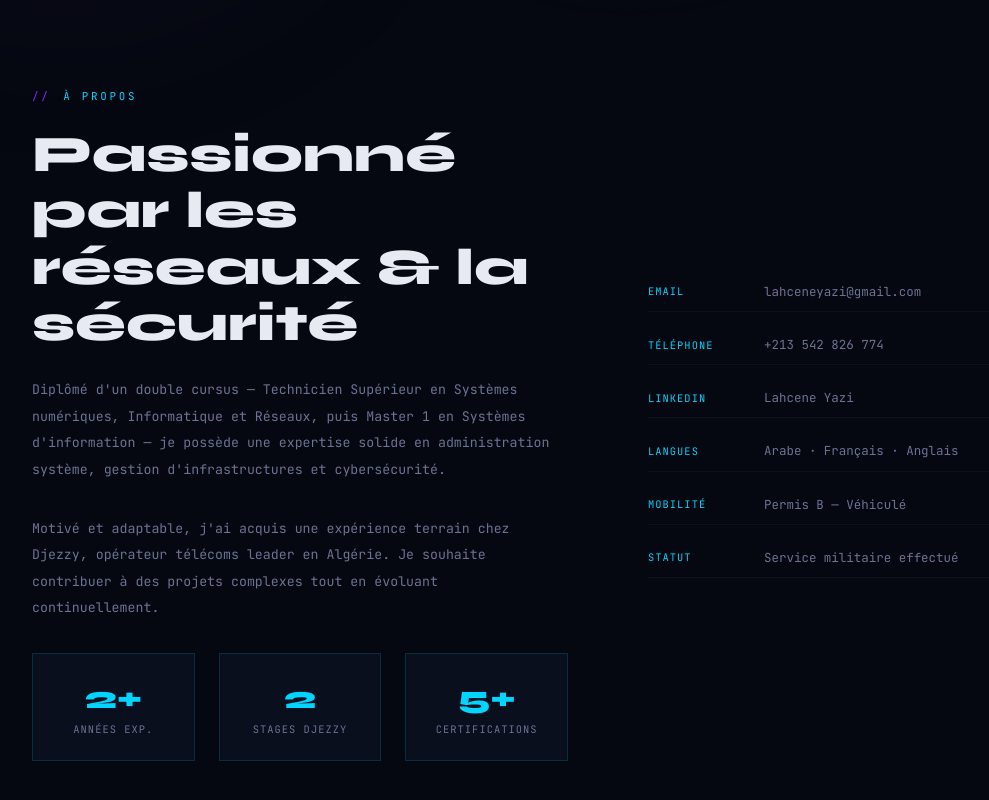
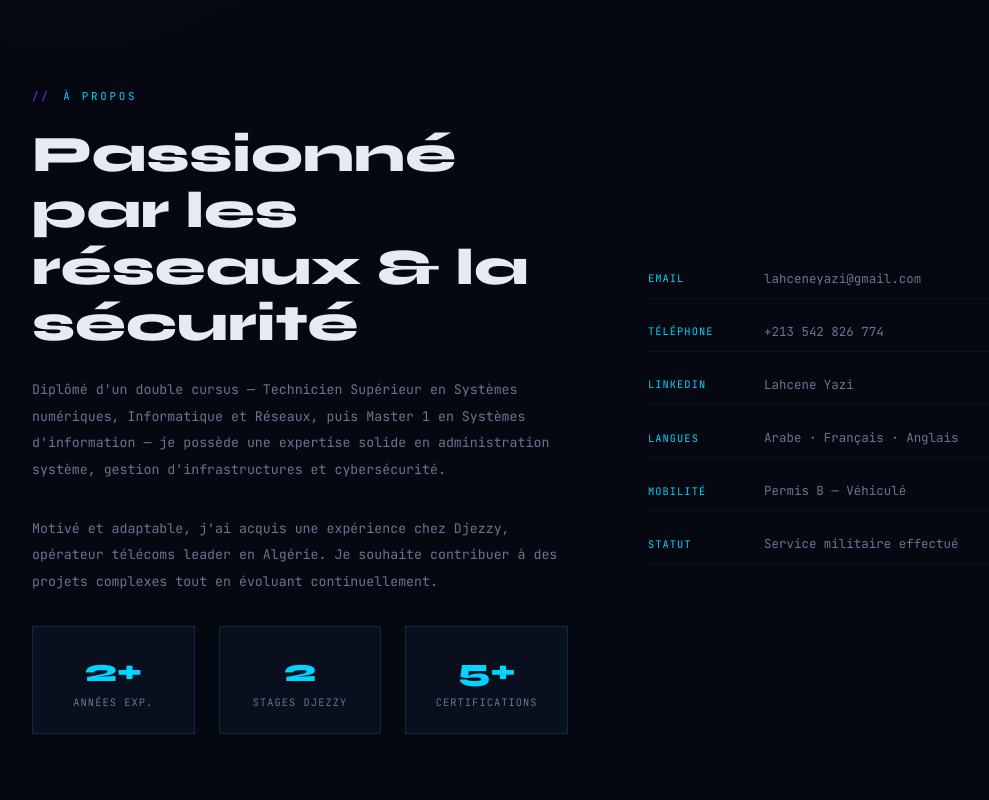
Before and after one commit to lahceneyazi/lahceneyazi.github.io, a plain HTML site: page index.html in a window 1280 px wide. Shown: the part 840-1640 px from the top of the page, without its empty margins (32-1021 px from the left). Drawn offline with Linux system fonts and the light colour scheme.

Commit message:
index.html

```diff
--- a/index.html
+++ b/index.html
@@ -754,7 +754,7 @@
     <p class="hero-desc">
       // Diplômé Master Systèmes d'information<br>
       // Spécialiste infrastructure & sécurité réseau<br>
-      // En cours : CompTIA Security+ · Python Automation<span class="cursor"></span>
+      // En cours : CompTIA Security+<span class="cursor"></span>
     </p>
     <div class="hero-cta">
       <a href="#contact" class="btn-primary">Me contacter</a>
@@ -776,7 +776,7 @@
       Diplômé d'un double cursus — Technicien Supérieur en Systèmes numériques, Informatique et Réseaux, puis Master 1 en Systèmes d'information — je possède une expertise solide en administration système, gestion d'infrastructures et cybersécurité.
     </p>
     <p class="about-text">
-      Motivé et adaptable, j'ai acquis une expérience terrain chez Djezzy, opérateur télécoms leader en Algérie. Je souhaite contribuer à des projets complexes tout en évoluant continuellement.
+      Motivé et adaptable, j'ai acquis une expérience chez Djezzy, opérateur télécoms leader en Algérie. Je souhaite contribuer à des projets complexes tout en évoluant continuellement.
     </p>
     <div class="about-stats">
       <div class="stat">
```
